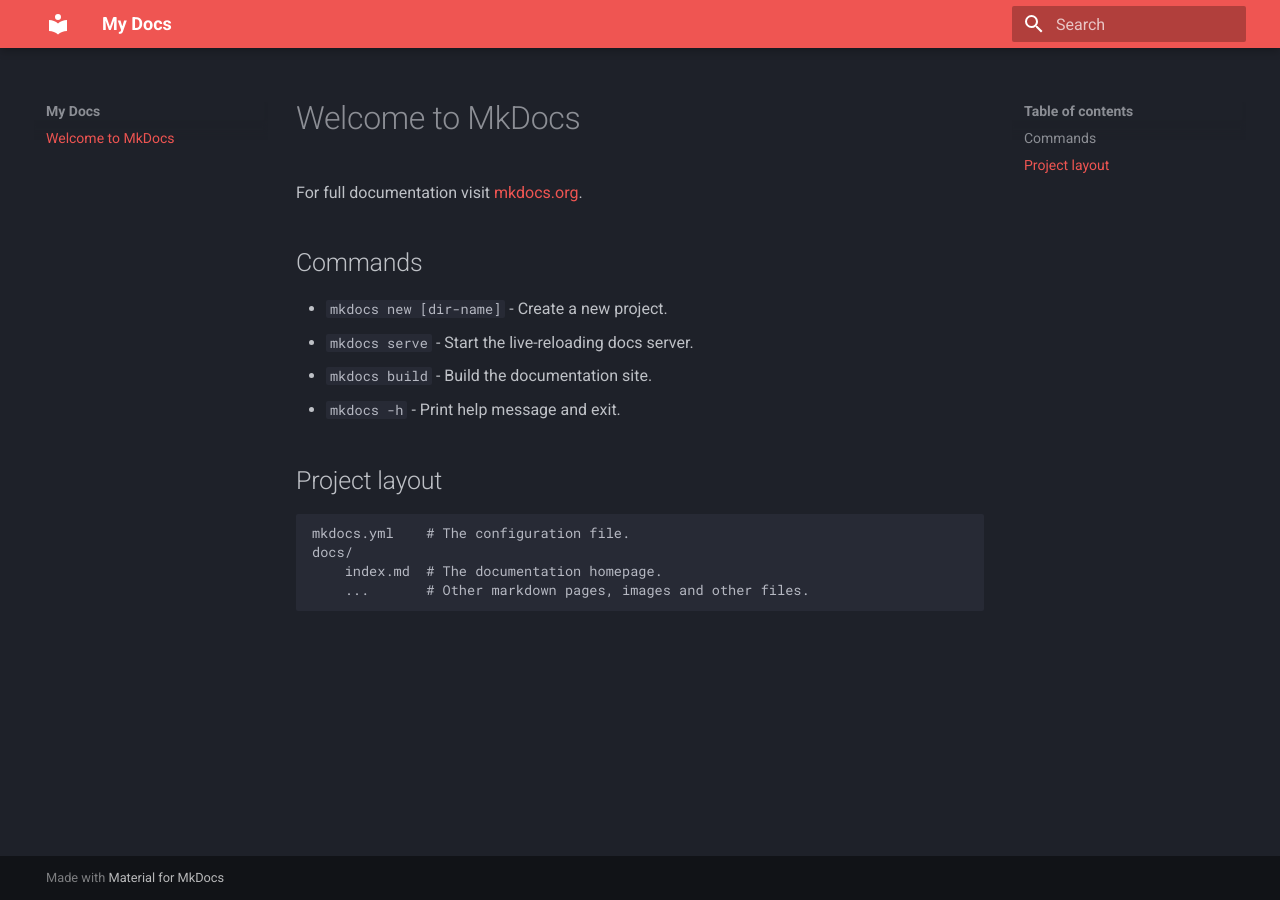
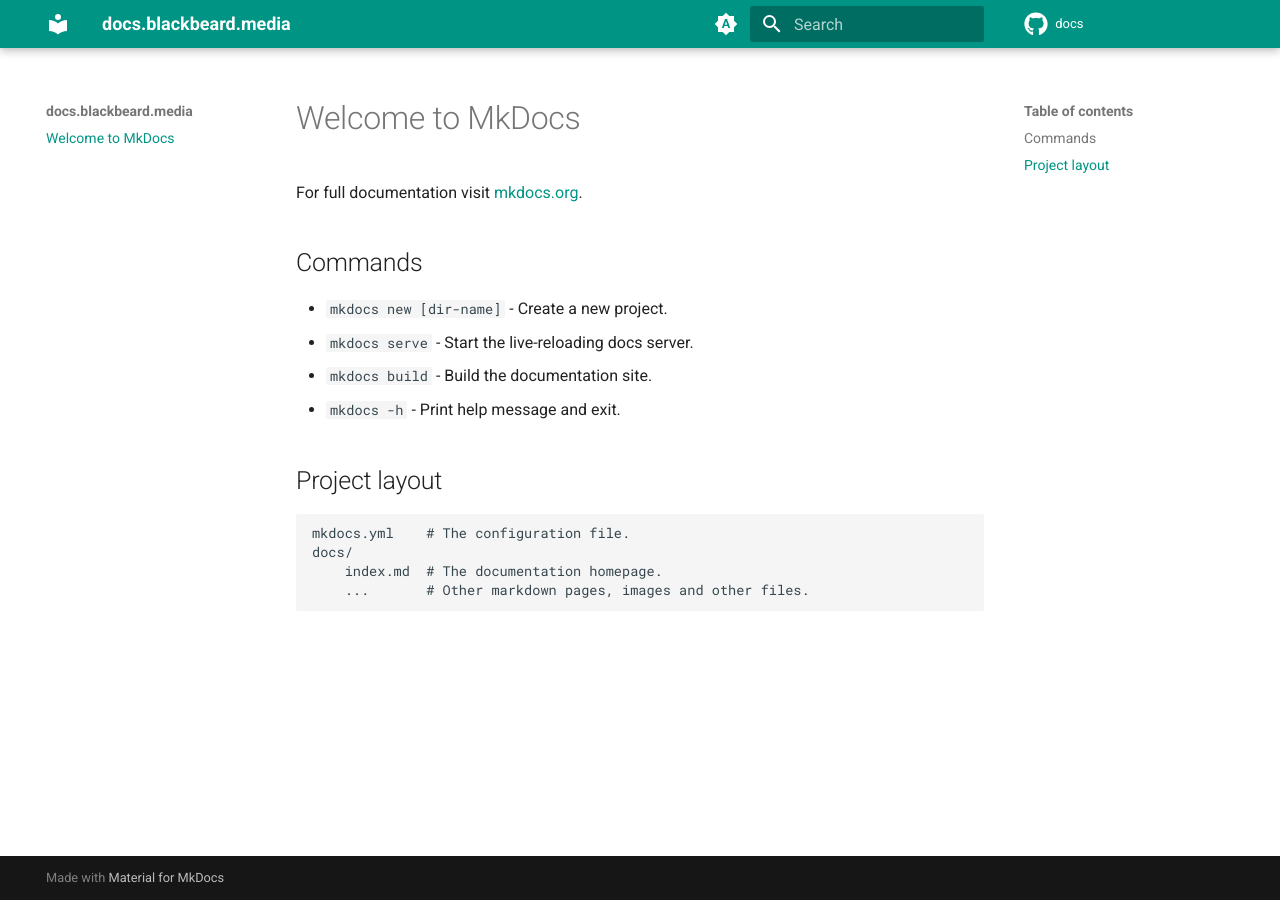
Before and after one commit to neomedia6989/docs-2, an MkDocs documentation site: the page built from docs/index.md, in a window 1280 px wide. Built offline with MkDocs 1.6.1 and Material for MkDocs 9.7.7, drawn with Linux system fonts in a browser that asks for light colours; comment, search, counter and statistics services are not loaded.

Commit message:
add theme toggle + repo url

```diff
--- a/mkdocs.yml
+++ b/mkdocs.yml
@@ -1,8 +1,40 @@
-site_name: My Docs
+site_name: docs.blackbeard.media
+site_url: https://docs.blackbeard.media/
+
+repo_name: docs
+repo_url: https://github.com/Blackbeard-Media/docs/
+
+language: en
 
 theme:
   name: material
+  icon:
+    logo: material/library
+    repo: fontawesome/brands/github
+
   palette:
-    scheme: slate
-    primary: red
-    accent: light blue
+    # Palette toggle for automatic mode
+    - media: "(prefers-color-scheme)"
+      primary: teal
+      accent: teal
+      toggle:
+        icon: material/brightness-auto
+        name: Switch to light mode
+
+    # Palette toggle for light mode
+    - media: "(prefers-color-scheme: light)"
+      scheme: default
+      primary: teal
+      accent: teal
+      toggle:
+        icon: material/brightness-7
+        name: Switch to dark mode
+
+    # Palette toggle for dark mode
+    - media: "(prefers-color-scheme: dark)"
+      scheme: slate
+      primary: teal
+      accent: teal
+      toggle:
+        icon: material/brightness-4
+        name: Switch to system preference
```
